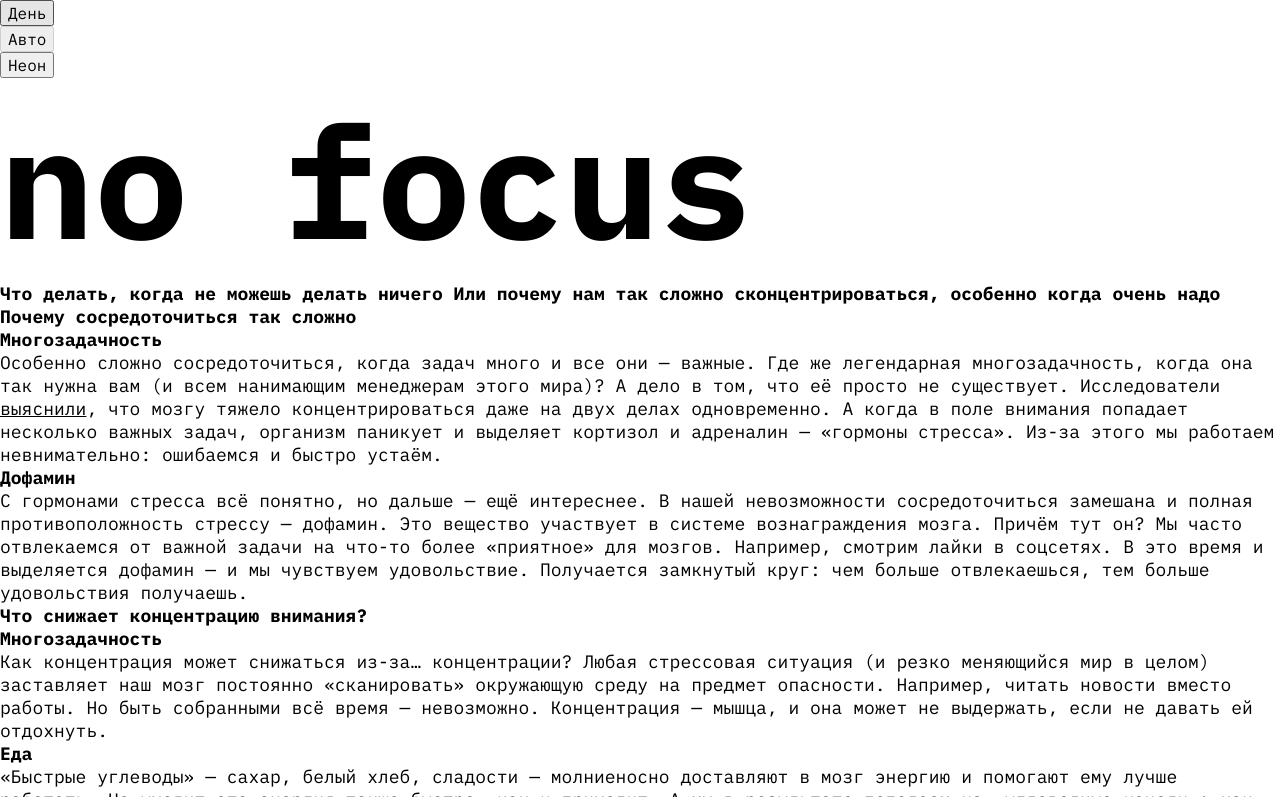
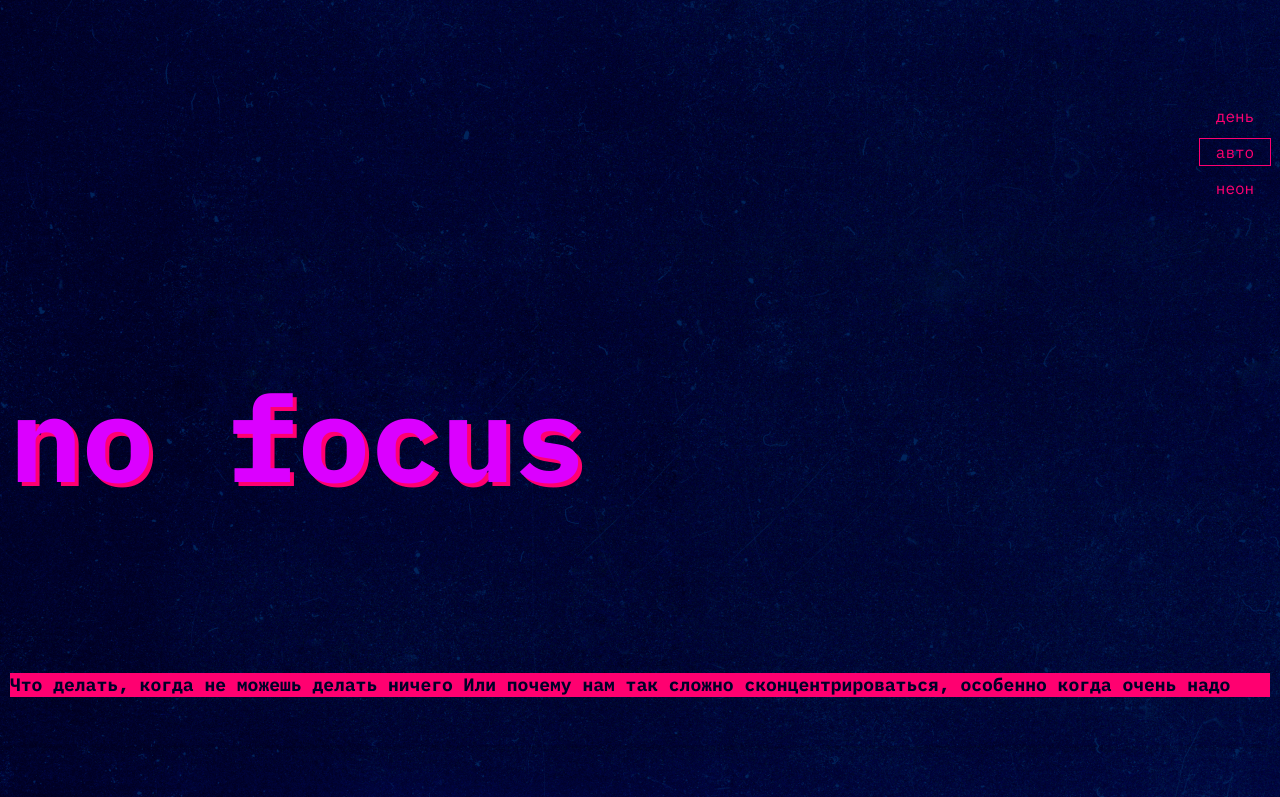
Before and after one commit to Evgeniy-Kuvaldin/slozhno-sosredotochitsya-fd, a plain HTML site: page index.html in a window 1280 px wide. Shown: the top 797 px of the page. Drawn offline with Linux system fonts and the light colour scheme.

Commit message:
First day working

```diff
--- a/index.html
+++ b/index.html
@@ -4,6 +4,7 @@
     <meta charset="UTF-8" />
     <meta http-equiv="X-UA-Compatible" content="IE=edge" />
     <meta name="viewport" content="width=device-width, initial-scale=1.0" />
+    <meta name="color-scheme" content="dark light">
     <title>Сложно сосредоточиться</title>
     <link rel="icon" href="/images/favicon.ico" sizes="any"/>
     <link rel="icon" href="/images/favicon.svg" type="image/svg+xml"/>
@@ -44,8 +45,8 @@
           </li>
         </ul>
       </nav>
-      <h1 class="title">no focus</h1>
-      <h3>Что делать, когда не можешь делать ничего Или почему нам так сложно сконцентрироваться, особенно когда очень надо</h3>
+      <h1 class="title header__title">no focus</h1>
+      <h3 class="subtitle accent__text">Что делать, когда не можешь делать ничего Или почему нам так сложно сконцентрироваться, особенно когда очень надо</h3>
     </header>
     <section>
       <h2>Почему сосредоточиться так сложно</h2>
--- a/styles/style.css
+++ b/styles/style.css
@@ -3,10 +3,62 @@
 .page {
   font-family: 'IBM Plex mono', sans-serif;
   font-weight: normal;
+  color: var(--main-text-color);
+  line-height: 1.3;
+}
+
+.header {
+  background-image: var(--cover-background-img);
+  background-position: center;
+  background-attachment: fixed;
+  display: grid;
+  grid-template-columns: 1fr;
+  align-items: center;
+  justify-content: start;
+  padding: 10px;
+  min-inline-size: 375px;
+  min-block-size: 100dvh;
+}
+
+.header__theme-menu-list {
+  justify-self: flex-end;
+  display: flex;
+  flex-direction: column;
+  gap: 10px;
+}
+
+.header__theme-menu-button {
+  color: var(--theme-menu-color);
+  background-color: transparent;
+  line-height: 1;
+  text-transform: lowercase;
+  border: none;
+  outline: none;
+  min-inline-size: 70px;
+  min-block-size: 26px;
+}
+
+.header__theme-menu-button_active {
+  outline: 1px solid var(--theme-menu-color);
 }
 
 .title {
-  font-size: clamp(7.25rem, 5.7694rem + 6.3174vw, 9.8125rem);
+  font-size: clamp(7.25rem, 7.0115rem + 1.0178vw, 7.5rem);
   font-weight: bold;
+  line-height: 83%;
+  color: var(--title-color);
+}
+
+.header__title {
+  text-shadow: 4px 4px 0 var(--accent-color);
+}
+
+.accent__text {
+  color: var(--accent-text-color);
+  background-color: var(--accent-color);
 
 }
+
+.subtitle {
+  font-weight: bold;
+}
--- a/styles/variables.css
+++ b/styles/variables.css
@@ -2,3 +2,12 @@
   Переменные для вашего проекта
   и их переопределение под различные устройства
 */
+:root {
+  --title-color: #DB00FF;
+  --accent-color: #FF0070;
+  --accent-text-color: #000028;
+  --main-text-color: #F1B2CE;
+  --background-color: #000028;
+  --cover-background-img: url(/images/cover-image-dark.png);
+  --theme-menu-color: #FF0070;
+}
```
